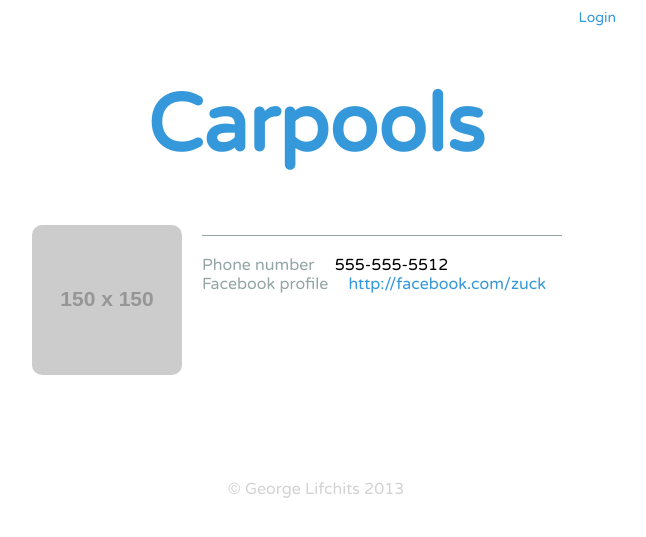
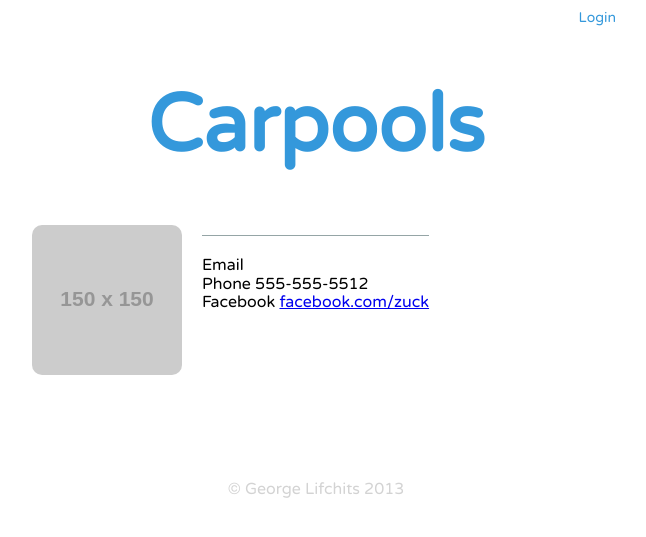
Before and after one commit to glifchits/carpools, a Flask app: template templates/profile.html in a window 1280 px wide. Shown: the top 537 px of the page, without its empty margins (324-970 px from the left). Run offline with Flask 2, Linux system fonts and the light colour scheme; the template is opened without the code that fills it, so the values that code supplies are empty; grey boxes labelled with a size stand in for pictures from a placeholder-image service; style sheets or scripts are compiled from the project's sources; parts of the project's set-up code (start-up, migrations or seed data) failed here and were passed over; some libraries are stand-ins or nearby versions.

Commit message:
email for profile

```diff
--- a/templates/profile.html
+++ b/templates/profile.html
@@ -22,13 +22,17 @@
       {% endif %}
     </div>
     <div class=contact>
+      <div id=email>
+        <span>Email</span>
+        <span><a href=mailto:{{ user.email }}>{{ user.email}}</a></span>
+      </div>
       <div id=phone>
-        <span class=desc>Phone number</span>
-        <span class=content>555-555-5512</span>
+        <span>Phone</span>
+        <span>555-555-5512</span>
       </div>
       <div id=facebook>
-        <span class=desc>Facebook profile</span>
-        <span class=content><a href=http://facebook.com/zuck></a></span>
+        <span>Facebook</span>
+        <span><a href=http://facebook.com/zuck>facebook.com/zuck</a></span>
       </div>
     </div>
   </div>
```
